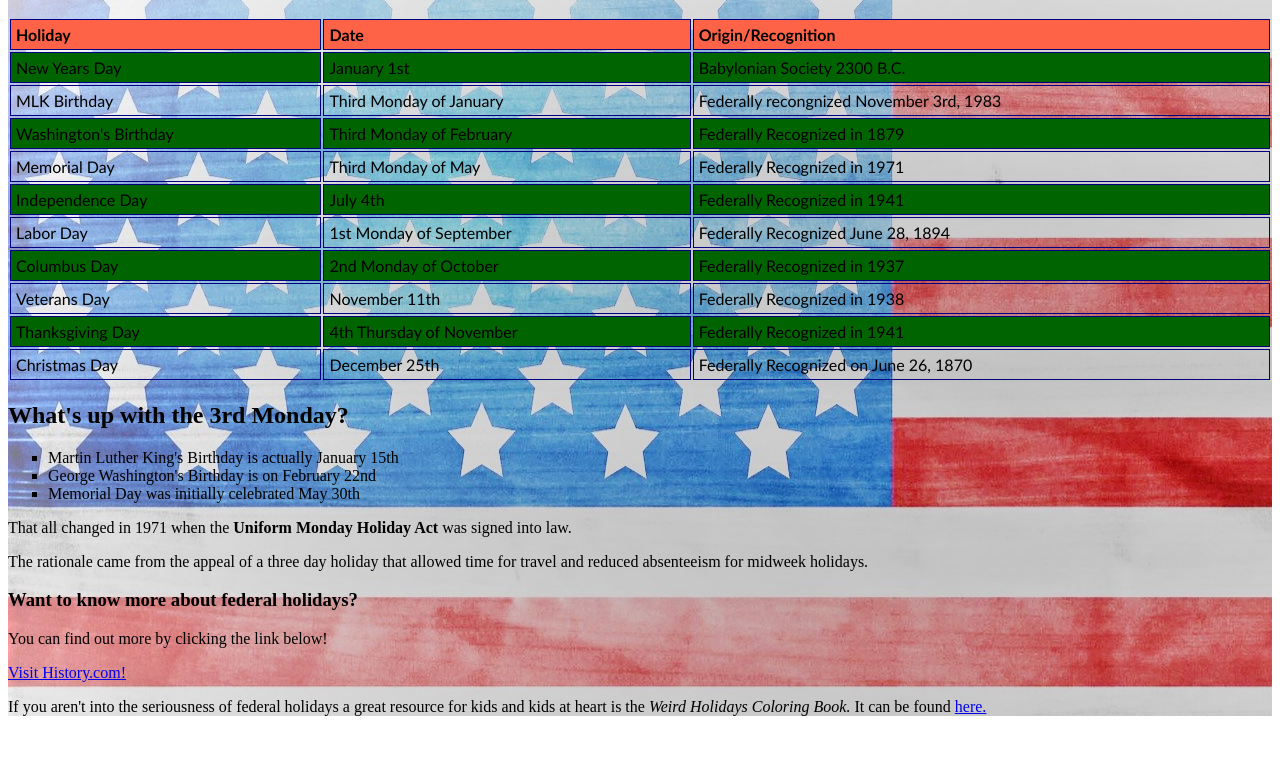
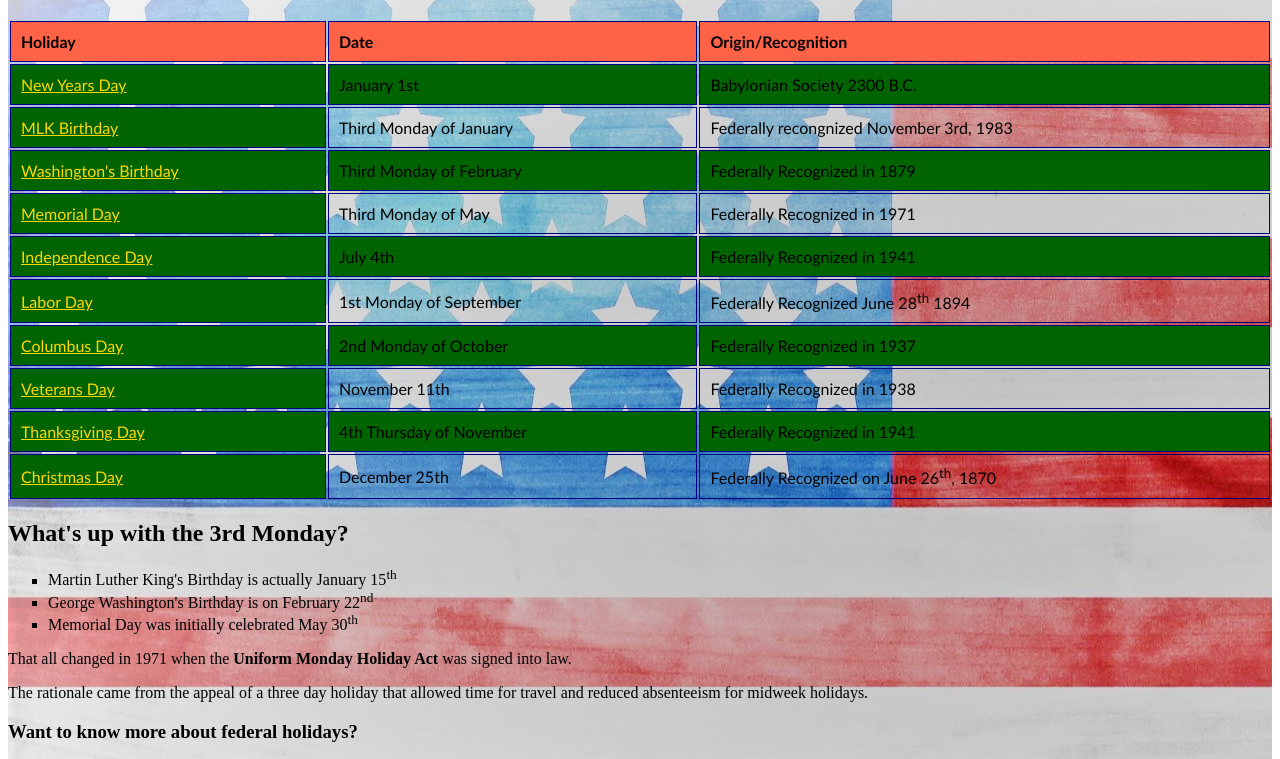
Before and after one commit to shawon305/html2, a plain HTML site: page index.html in a window 1280 px wide. Shown: the part 143-902 px from the top of the page. Before the commit the page ends 875 px from the top, so only its background shows below. Drawn offline with Linux system fonts and the light colour scheme.

Commit message:
Update index
new changes

```diff
--- a/index.html
+++ b/index.html
@@ -2,11 +2,18 @@
 <html>
 <head>
 <meta charset="utf-8">
-<title>Untitled Document</title>
+<title>html2</title>
 <style>
-	div {background-image: url("images/americanflag.jpg")}
+.holiday {
+  text-decoration:underline;
+  background-color: darkgreen;
+  color: gold;
+  padding: 10px;
+}
+div {background-image: url("images/americanflag.jpg")}
 	#myHeader {
   background-color: #008AE2;
+  font-family:"Gill Sans", "Gill Sans MT", "Myriad Pro", "DejaVu Sans Condensed", Helvetica, Arial, "sans-serif";
   color: black;
   padding: 40px;
   text-align: center;
@@ -20,7 +27,7 @@ table {
 td, th {
   border: 1px solid #000080;
   text-align: left;
-  padding: 5px;
+  padding: 10px;
 }
 tr:nth-child(even) {
   background-color: darkgreen;
@@ -37,69 +44,69 @@ tr:nth-child(even) {
     <th>Origin/Recognition</th>
   </tr>
   <tr>
-    <td>New Years Day</td>
+    <td class="holiday">New Years Day</td>
     <td>January 1st</td>
     <td>Babylonian Society 2300 B.C.</td>
   </tr>
   <tr>
-    <td>MLK Birthday</td>
+    <td class="holiday">MLK Birthday</td>
     <td>Third Monday of January</td>
     <td>Federally recongnized November 3rd, 1983</td>
   </tr>
   <tr>
-    <td>Washington's Birthday</td>
+    <td class="holiday">Washington's Birthday</td>
     <td>Third Monday of February</td>
     <td>Federally Recognized in 1879</td>
   </tr>
 	<tr>
-    <td>Memorial Day</td>
+    <td class="holiday">Memorial Day</td>
     <td>Third Monday of May</td>
     <td>Federally Recognized in 1971</td>
 	</tr>
   <tr>
-    <td>Independence Day</td>
+    <td class="holiday">Independence Day</td>
     <td>July 4th</td>
     <td>Federally Recognized in 1941</td>
 	</tr>
  <tr>
-    <td>Labor Day</td>
+    <td class="holiday">Labor Day</td>
     <td>1st Monday of September</td>
-    <td>Federally Recognized June 28, 1894</td>
+    <td>Federally Recognized June 28<sup>th</sup> 1894</td>
 	</tr>
  <tr>
-    <td>Columbus Day</td>
+    <td class="holiday">Columbus Day</td>
     <td>2nd Monday of October</td>
     <td>Federally Recognized in 1937</td>
 	</tr>
  <tr>
-    <td>Veterans Day</td>
+    <td class="holiday">Veterans Day</td>
     <td>November 11th</td>
     <td>Federally Recognized in 1938</td>
 	</tr>
  <tr>
-    <td>Thanksgiving Day</td>
+    <td class="holiday">Thanksgiving Day</td>
     <td>4th Thursday of November</td>
     <td>Federally Recognized in 1941</td>
 	</tr>
  <tr>
-    <td>Christmas Day</td>
+    <td class="holiday">Christmas Day</td>
     <td>December 25th</td>
-    <td>Federally Recognized on June 26, 1870</td>
+    <td>Federally Recognized on June 26<sup>th</sup>, 1870</td>
   </tr>
 </table>
 
 <h2> What's up with the 3rd Monday?</h2>
 <ul style="list-style-type:square;">
-  <li>Martin Luther King's Birthday is actually January 15th</li>
-  <li>George Washington's Birthday is on February 22nd</li>
-  <li>Memorial Day was initially celebrated May 30th</li>
+  <li>Martin Luther King's Birthday is actually January 15<sup>th</sup></li>
+  <li>George Washington's Birthday is on February 22<sup>nd</sup></li>
+  <li>Memorial Day was initially celebrated May 30<sup>th</sup></li>
 </ul>
 <p> That all changed in 1971 when the <b>Uniform Monday Holiday Act</b> was signed into law.</p>
 <p> The rationale came from the appeal of a three day holiday that allowed time for travel and reduced absenteeism for midweek holidays.</p>
 <h3> Want to know more about federal holidays?</h3>
 <p> You can find out more by clicking the link below!</p>
 <a href="https://www.history.com/topics/holidays">Visit History.com!</a>
-<p>If you aren't into the seriousness of federal holidays a great resource for kids and kids at heart is the <i>Weird Holidays Coloring Book.</i> It can be found <a href="weirdholidays.html">here.</a></p>
+<p>If you aren't into the seriousness of federal holidays a great resource for kids and kids at heart is the <cite>Weird Holidays Coloring Book.</cite> by Diana Zourelias. It can be found <a href="weirdholidays.html">here.</a></p>
 	</div>
 </body>
 </html>
```
Also changed, not shown: weirdholidays.html (+16 -5 lines), images/soapbubbles.jpg (added).
